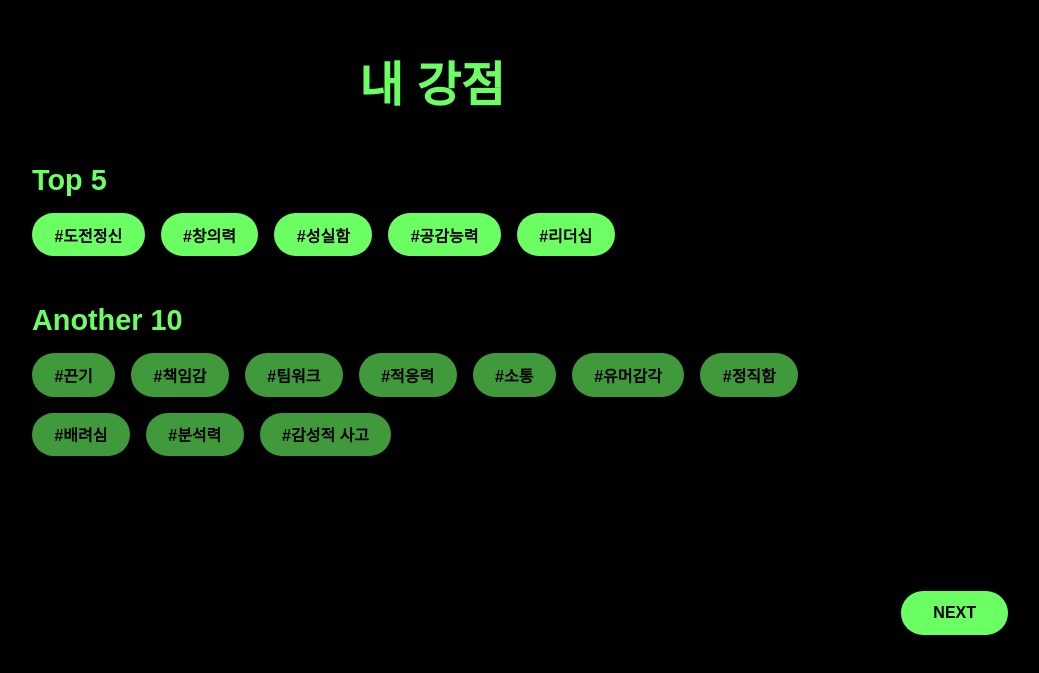
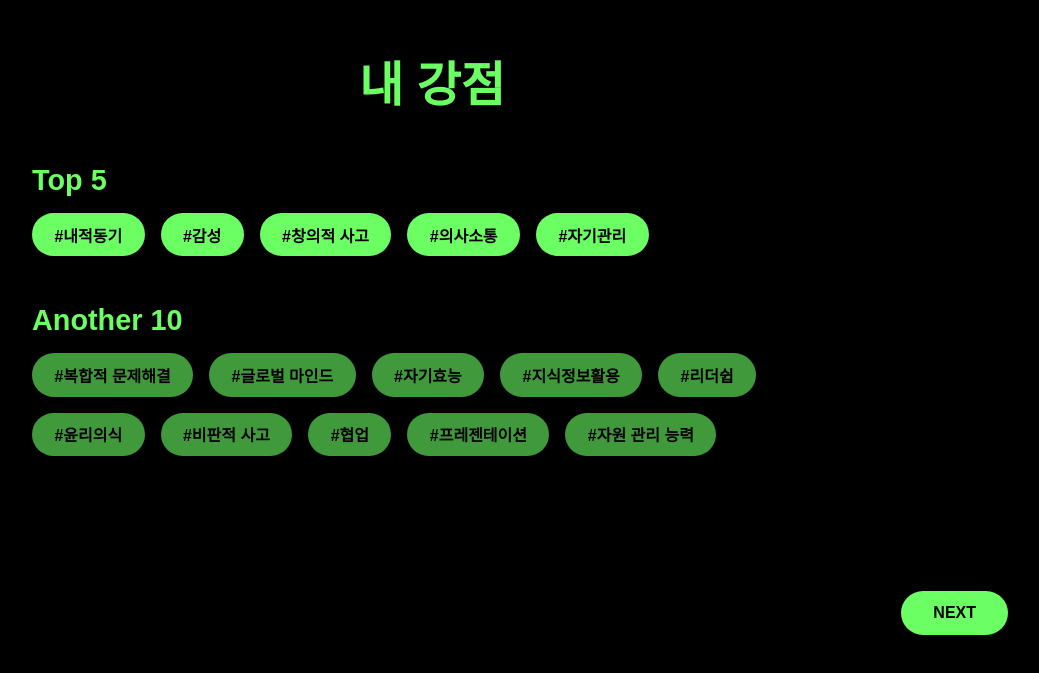
Before and after one commit to elroi773/summary_of_experience, a React (Vite) app: page /my-strength in a window 1280 px wide. Shown: the part 125-798 px from the top of the page, without its empty margins (208-1247 px from the left). Built offline with nearby package versions, Linux system fonts and the light colour scheme.

Commit message:
경험정리 첫번째, 강점 추가

```diff
--- a/src/MyStrength.jsx
+++ b/src/MyStrength.jsx
@@ -3,10 +3,10 @@ import './MyStrength.css';
 
 export default function MyStrength() {
   // 👉 네가 나중에 바꾸면 되는 부분
-  const top5 = ['#도전정신', '#창의력', '#성실함', '#공감능력', '#리더십'];
+  const top5 = ['#내적동기', '#감성', '#창의적 사고', '#의사소통', '#자기관리'];
   const another10 = [
-    '#끈기', '#책임감', '#팀워크', '#적응력', '#소통',
-    '#유머감각', '#정직함', '#배려심', '#분석력', '#감성적 사고'
+    '#복합적 문제해결', '#글로벌 마인드', '#자기효능', '#지식정보활용', '#리더쉽',
+    '#윤리의식', '#비판적 사고', '#협업', '#프레젠테이션', '#자원 관리 능력'
   ];
 
   return (
```
